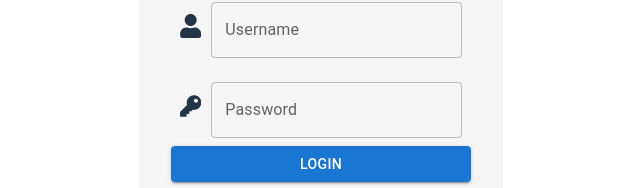
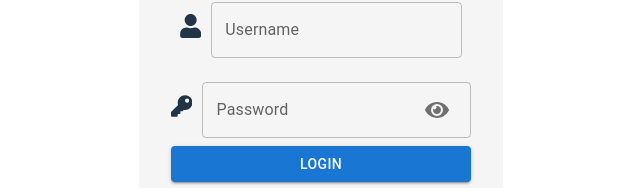
Before and after one commit to Fufuhu/vive-coding, a React (Vite) app in the folder vive-coding/: page /login in a window 1280 px wide. Shown: the part 354-542 px from the top of the page, without its empty margins (319-959 px from the left). Built offline with nearby package versions, Linux system fonts and the light colour scheme.

Commit message:
feat: add password visibility toggle to Login component

```diff
--- a/vive-coding/src/component/login.tsx
+++ b/vive-coding/src/component/login.tsx
@@ -1,7 +1,10 @@
-import { Box, Button, TextField } from '@mui/material';
-import { FaUser, FaKey } from 'react-icons/fa';
+import { Box, Button, TextField, IconButton } from '@mui/material';
+import { FaUser, FaKey, FaEyeSlash, FaEye } from 'react-icons/fa';
+import { useState } from 'react';
 
 const Login = () => {
+  const [showPassword, setShowPassword] = useState(false);
+
   return (
       <Box display="flex" flexDirection="column" alignItems="center" justifyContent="flex-start"  bgcolor="grey.100" p={4} width="300px">
         <Box>
@@ -20,9 +23,16 @@ const Login = () => {
         <FaKey style={{ marginRight: '10px', fontSize: '150%' }} />
         <TextField
           label="Password"
-          type="password"
+          type={showPassword ? "text" : "password"}
           margin="normal"
           fullWidth
+          InputProps={{
+            endAdornment: (
+              <IconButton onClick={() => setShowPassword(!showPassword)}>
+                {showPassword ? <FaEyeSlash /> : <FaEye />}
+              </IconButton>
+            ),
+          }}
         />
       </Box>
       <Button variant="contained" color="primary" fullWidth>
```
